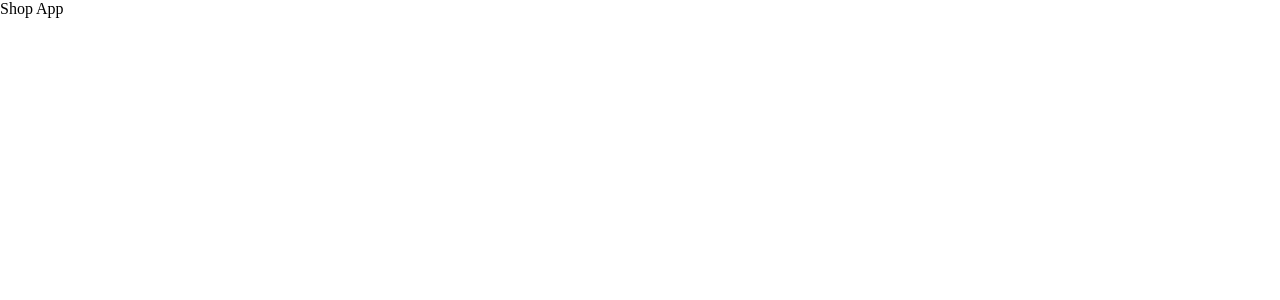
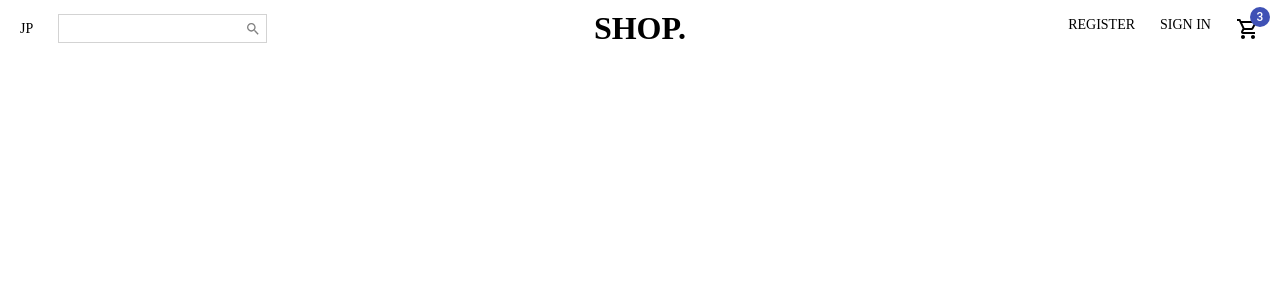
Before and after one commit to Jingu-web/shop-client_react, a React (Create React App) app: page / in a window 1280 px wide. Shown: the top 300 px of the page. Built offline with nearby package versions, Linux system fonts and the light colour scheme.

Commit message:
🎨 Headerコンポーネントの作成

```diff
--- a/package.json
+++ b/package.json
@@ -3,12 +3,15 @@
   "version": "0.1.0",
   "private": true,
   "dependencies": {
+    "@material-ui/core": "^4.12.3",
+    "@material-ui/icons": "^4.11.2",
     "@testing-library/jest-dom": "^5.11.4",
     "@testing-library/react": "^11.1.0",
     "@testing-library/user-event": "^12.1.10",
     "react": "^17.0.2",
     "react-dom": "^17.0.2",
     "react-scripts": "4.0.3",
+    "styled-components": "^5.3.1",
     "web-vitals": "^1.0.1"
   },
   "scripts": {
--- a/src/App.jsx
+++ b/src/App.jsx
@@ -1,5 +1,11 @@
+import { Home } from "./pages/Home";
+
 const App = () => {
-  return <div className="app">Shop App</div>;
+  return (
+    <div className="app">
+      <Home />
+    </div>
+  );
 };
 
 export default App;
--- /dev/null
+++ b/src/components/Header.jsx
@@ -0,0 +1,87 @@
+import React from "react";
+import styled from "styled-components";
+import { Badge } from "@material-ui/core";
+import { Search, ShoppingCartOutlined } from "@material-ui/icons";
+
+const Container = styled.div`
+  height: 60px;
+`;
+
+const Wrapper = styled.div`
+  padding: 10px 20px;
+  display: flex;
+  align-items: center;
+  justify-content: space-between;
+`;
+
+const Language = styled.span`
+  font-size: 14px;
+  cursor: pointer;
+`;
+
+const SearchContainer = styled.div`
+  border: 0.5px solid lightgray;
+  display: flex;
+  align-items: center;
+  margin-left: 25px;
+  padding: 5px;
+`;
+
+const Input = styled.input`
+  border: none;
+`;
+
+const Left = styled.div`
+  flex: 1;
+  display: flex;
+  align-items: center;
+`;
+
+const Logo = styled.h1`
+  font-weight: bold;
+`;
+
+const Center = styled.div`
+  flex: 1;
+  text-align: center;
+`;
+
+const Right = styled.div`
+  flex: 1;
+  display: flex;
+  justify-content: flex-end;
+`;
+
+const MenuItem = styled.div`
+  font-size: 14px;
+  cursor: pointer;
+  margin-left: 25px;
+`;
+
+export const Header = () => {
+  return (
+    <Container>
+      <Wrapper>
+        <Left>
+          <Language>JP</Language>
+          <SearchContainer>
+            <Input />
+            <Search style={{ color: "gray", fontSize: 16 }} />
+          </SearchContainer>
+        </Left>
+        <Center>
+          <Logo>SHOP.</Logo>
+        </Center>
+        <Right>
+          <MenuItem>REGISTER</MenuItem>
+          <MenuItem>SIGN IN</MenuItem>
+          <MenuItem>
+            <Badge badgeContent={3} color="primary">
+              <ShoppingCartOutlined />
+            </Badge>
+          </MenuItem>
+        </Right>
+      </Wrapper>
+    </Container>
+  );
+};
--- /dev/null
+++ b/src/pages/Home.jsx
@@ -0,0 +1,10 @@
+import React from "react";
+import { Header } from "../components/Header";
+
+export const Home = () => {
+  return (
+    <div>
+      <Header />
+    </div>
+  );
+};
```
Also changed, not shown: 1 other file (tests, documents, lock files or other folders).
